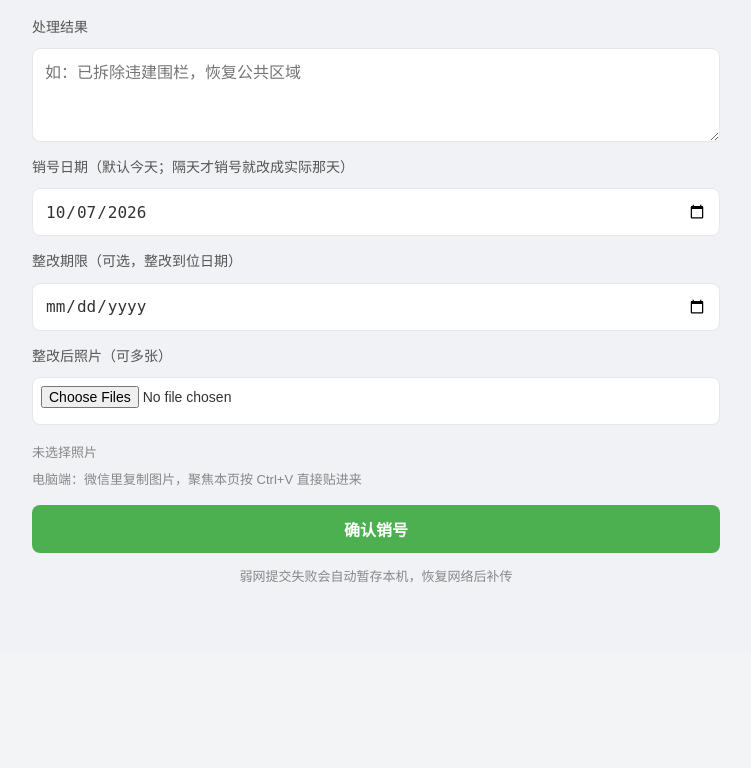
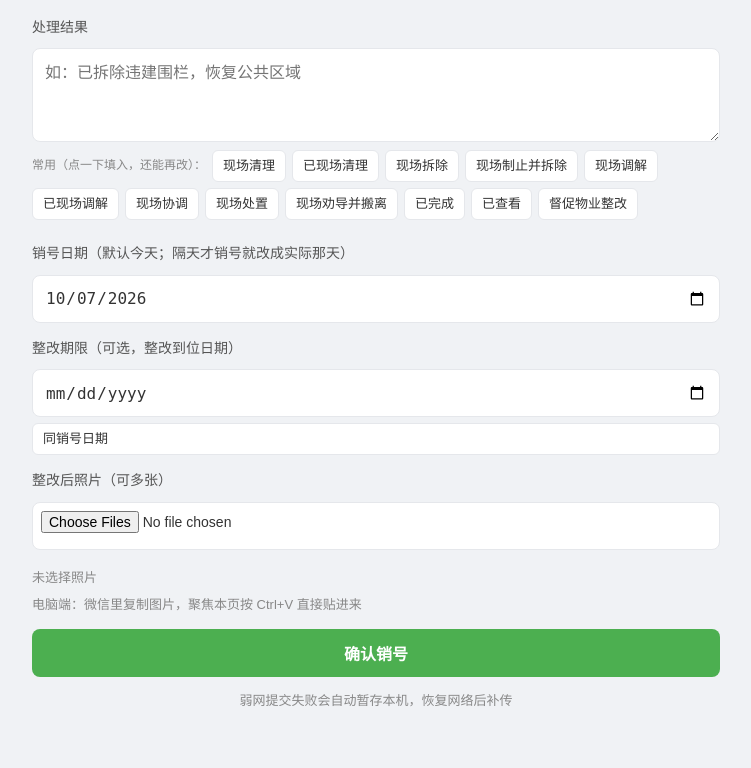
Before and after one commit to piggecn/chengguan, a Flask app: page /record/1/close in a window 1280 px wide. Shown: the part 149-917 px from the top of the page, without its empty margins (264-1015 px from the left). Before the commit the page ends 732 px from the top, so only its background shows below. Run offline with Flask 3, Linux system fonts and the light colour scheme; the visitor is signed in with stand-in values (Sample User, id 1); data comes from the database, SQL or seed files in the repository; tables that the repository leaves empty hold one stand-in row (values such as "Sample post").

Commit message:
v1.0.9：问题描述模板(按分类)+整改期限/销号日期同步按钮
- 新增/编辑页按分类给出常用描述模板，点一下填入
- 整改期限新增「同发现日期」同步按钮
- 销号页新增常用整改举措短语(点填)+「同销号日期」同步按钮

```diff
--- a/app.py
+++ b/app.py
@@ -43,6 +43,29 @@ CATEGORIES = [
     "流动摊贩", "出店经营", "毁坏绿化", "占道经营",
     "破坏市政设施", "乱倒垃圾", "噪音扰民", "投诉纠纷", "其他",
 ]
+
+# 描述模板：按分类给几条常用写法（从真实台账提炼），录入页点一下填入；
+# 「其他」是日常事务类。模板里的 X / XX 是占位，填的时候替换成实际情况。
+DESCRIPTION_TEMPLATES = {
+    "违法搭建": ["X栋X单元顶楼违规搭建阳光房约X平米", "业主侵占公共区域搭建围栏/楼梯"],
+    "牛皮癣小广告": ["X栋单元门、楼道口张贴新增小广告X处", "X栋楼道新增牛皮癣，已拍照留存"],
+    "乱堆放杂物": ["X栋楼道口堆放旧家具、纸箱等杂物", "装修堆放建筑垃圾未及时清理", "绿化带内堆放杂物"],
+    "电动车乱停放": ["X栋门口电动车乱停放，堵塞消防通道"],
+    "流动摊贩": ["小区门口流动摊贩占道经营", "流动摊贩占道售卖，已现场劝导"],
+    "出店经营": ["XX店出店经营，货物占用人行道"],
+    "毁坏绿化": ["业主圈占绿地种菜，毁坏灌木约X平米", "绿化带种菜，异味扰民"],
+    "占道经营": ["XX周边摊贩占道经营，早高峰通行受阻"],
+    "破坏市政设施": ["X处市政设施损坏（路灯/井盖/健身器材）"],
+    "乱倒垃圾": ["绿化带内倾倒建筑垃圾X处", "生活垃圾未入桶，散落在XX处"],
+    "噪音扰民": ["XX（广场舞/夜市/装修/水泵）噪音扰民"],
+    "投诉纠纷": ["居民反映XX问题（漏水/污水/邻里纠纷），已上门了解", "X栋住户投诉XX，现场调解"],
+    "其他": ["查看一户一档资料整改情况", "物业质价评估现场检查", "协同消防检查", "现场办公"],
+}
+
+# 整改举措常用短语：销号页点一下填入
+RESULT_PHRASES = ["现场清理", "已现场清理", "现场拆除", "现场制止并拆除", "现场调解",
+                  "已现场调解", "现场协调", "现场处置", "现场劝导并搬离", "已完成",
+                  "已查看", "督促物业整改"]
 
 
 def town_of(value):
@@ -670,6 +693,7 @@ def create():
         return redirect(url_for("detail", rid=rid))
     return render_template(
         "create.html", error=None, categories=CATEGORIES, today=today_str(),
+        tpl=DESCRIPTION_TEMPLATES, phrases=RESULT_PHRASES,
         lead_default=get_setting("ledger_lead_dept", "县城市管理综合行政执法大队"),
         assist_default=get_setting("ledger_assist_dept", "社区、物业"))
 
@@ -736,6 +760,7 @@ def edit_record(rid):
         return redirect(url_for("detail", rid=rid))
     return render_template(
         "edit.html", r=r, categories=CATEGORIES,
+        tpl=DESCRIPTION_TEMPLATES, phrases=RESULT_PHRASES,
         lead_default=get_setting("ledger_lead_dept", "县城市管理综合行政执法大队"),
         assist_default=get_setting("ledger_assist_dept", "社区、物业"))
 
@@ -807,7 +832,8 @@ def close(rid):
         db.commit()
         log_action("整改销号", f"记录#{rid} {r['community'] or '未填小区'} · {r['category']}")
         return redirect(url_for("detail", rid=rid))
-    return render_template("close.html", r=r, error=None, today=today_str())
+    return render_template("close.html", r=r, error=None, today=today_str(),
+                           phrases=RESULT_PHRASES)
 
 
 # ---------- 统计 ----------
--- a/static/style.css
+++ b/static/style.css
@@ -223,6 +223,15 @@ label .input { margin-top: 4px; }
   border: 1px solid var(--border); border-radius: 8px; background: #fff;
   cursor: pointer; user-select: none;
 }
+/* 描述模板 / 举措短语 / 日期同步按钮 */
+.tpl-row { display: flex; flex-wrap: wrap; align-items: center; gap: 6px; margin: -6px 0 8px; }
+.tpl-btn {
+  padding: 6px 10px; font-size: 13px; line-height: 1.4; text-align: left;
+  border: 1px solid var(--border); border-radius: 6px; background: #fff;
+  color: var(--text); cursor: pointer; min-height: 0;
+}
+.tpl-btn:active { background: var(--primary); border-color: var(--primary); color: #fff; }
+.tpl-hint { font-size: 12px; color: var(--muted); }
 .chip input:checked + span {
   background: var(--primary); border-color: var(--primary); color: #fff;
 }
--- a/templates/close.html
+++ b/templates/close.html
@@ -10,11 +10,13 @@
     <textarea name="result" class="input textarea" rows="4"
               placeholder="如：已拆除违建围栏，恢复公共区域" required></textarea>
   </label>
+  <div id="result-phrases" class="tpl-row"></div>
   <label>销号日期（默认今天；隔天才销号就改成实际那天）
     <input type="date" name="closed_at" class="input" value="{{ today }}">
   </label>
   <label>整改期限（可选，整改到位日期）
     <input type="date" name="deadline" class="input" value="{{ r.deadline }}">
+    <button type="button" class="tpl-btn" onclick="syncDeadline()">同销号日期</button>
   </label>
   <label>整改后照片（可多张）
     <input type="file" name="photos" accept="image/*" multiple capture="environment"
@@ -27,4 +29,21 @@
   <button class="btn btn-success" type="submit">确认销号</button>
   <p class="muted small center">弱网提交失败会自动暂存本机，恢复网络后补传</p>
 </form>
+<script>
+const PHRASES = {{ phrases | tojson }};
+const resTa = document.querySelector('textarea[name=result]');
+const box = document.getElementById('result-phrases');
+box.innerHTML = '<span class="tpl-hint">常用（点一下填入，还能再改）：</span>';
+PHRASES.forEach(function(p) {
+  const b = document.createElement('button');
+  b.type = 'button'; b.className = 'tpl-btn'; b.textContent = p;
+  b.onclick = function() { resTa.value = p; };
+  box.appendChild(b);
+});
+function syncDeadline() {
+  const c = document.querySelector('input[name=closed_at]');
+  const d = document.querySelector('input[name=deadline]');
+  if (c && c.value) d.value = c.value;
+}
+</script>
 {% endblock %}
```
Also changed, not shown: RELEASE_NOTES.md (+8 -11 lines), templates/create.html (+31 -0 lines), templates/edit.html (+31 -0 lines), README.md.
